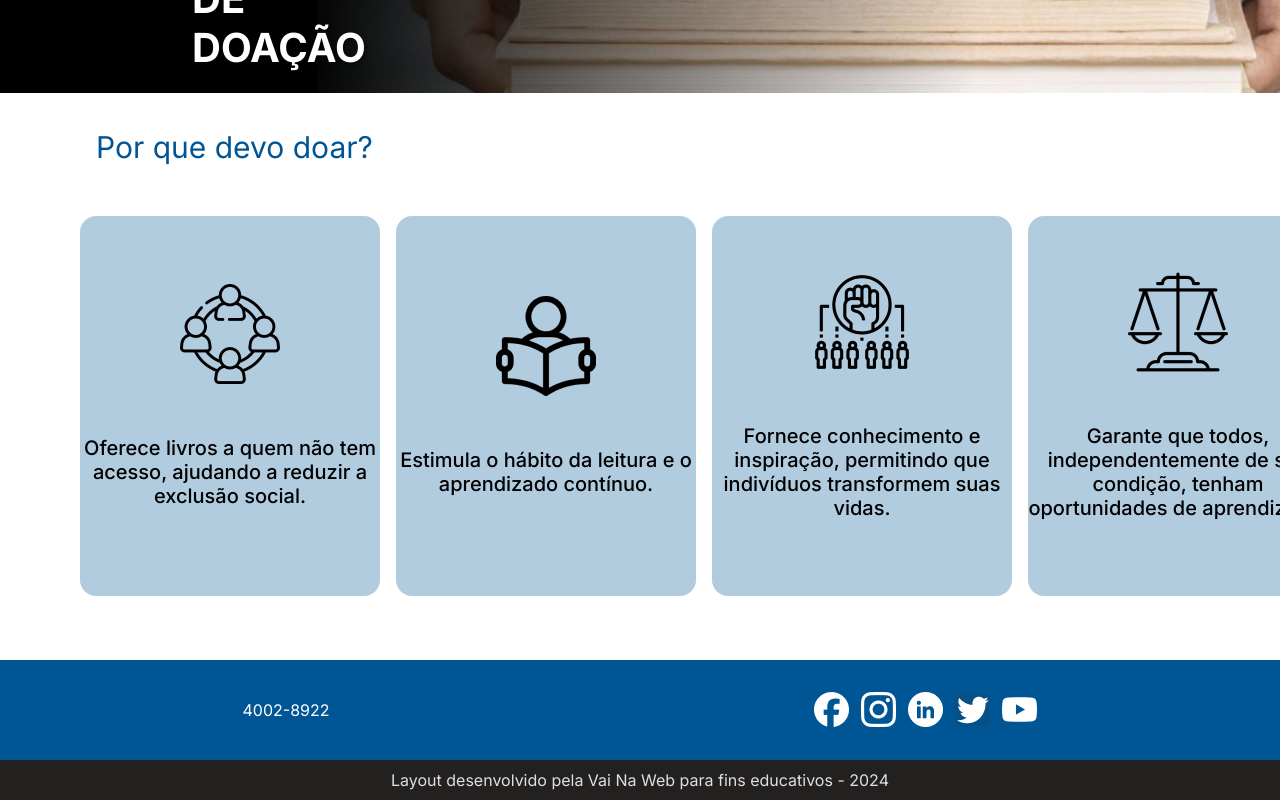
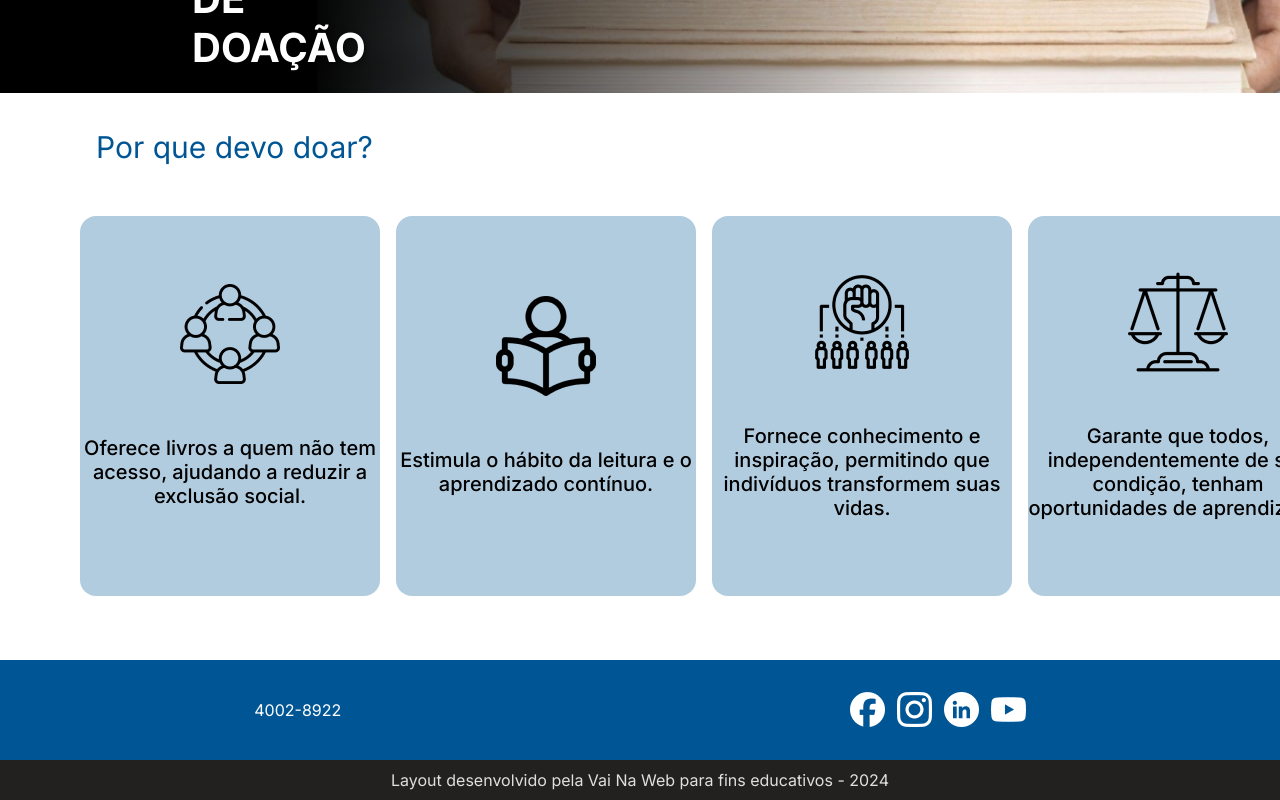
Before and after one commit to Tiodaspizza/doacao-livros-vai-na-web, a React (Vite) app: page / in a window 1280 px wide. Shown: the part 397-1197 px from the top of the page. Built offline with nearby package versions, Linux system fonts and the light colour scheme.

Commit message:
Corrigindo importações de componentes

```diff
--- a/src/components/Footer/footer.jsx
+++ b/src/components/Footer/footer.jsx
@@ -2,7 +2,7 @@ import styles from './Footer.module.scss';
 import facebook from "../../assets/facebook.png";
 import instagram from "../../assets/instagram.png";
 import linkedin from "../../assets/linkedin.png";
-import twitter from '../../assets/twitter.png';
+
 import youtube from "../../assets/youtube.png";
 
 
@@ -16,7 +16,7 @@ export default function Footer() {
                     <img src={facebook} alt="Facebook" />
                     <img src={instagram} alt="Instagram" />
                     <img src={linkedin} alt="LinkedIn" />
-                    <img src={twitter} alt="Twitter" />
+
                     <img src={youtube} alt="YouTube" />
                 </div>
             </section>
```
